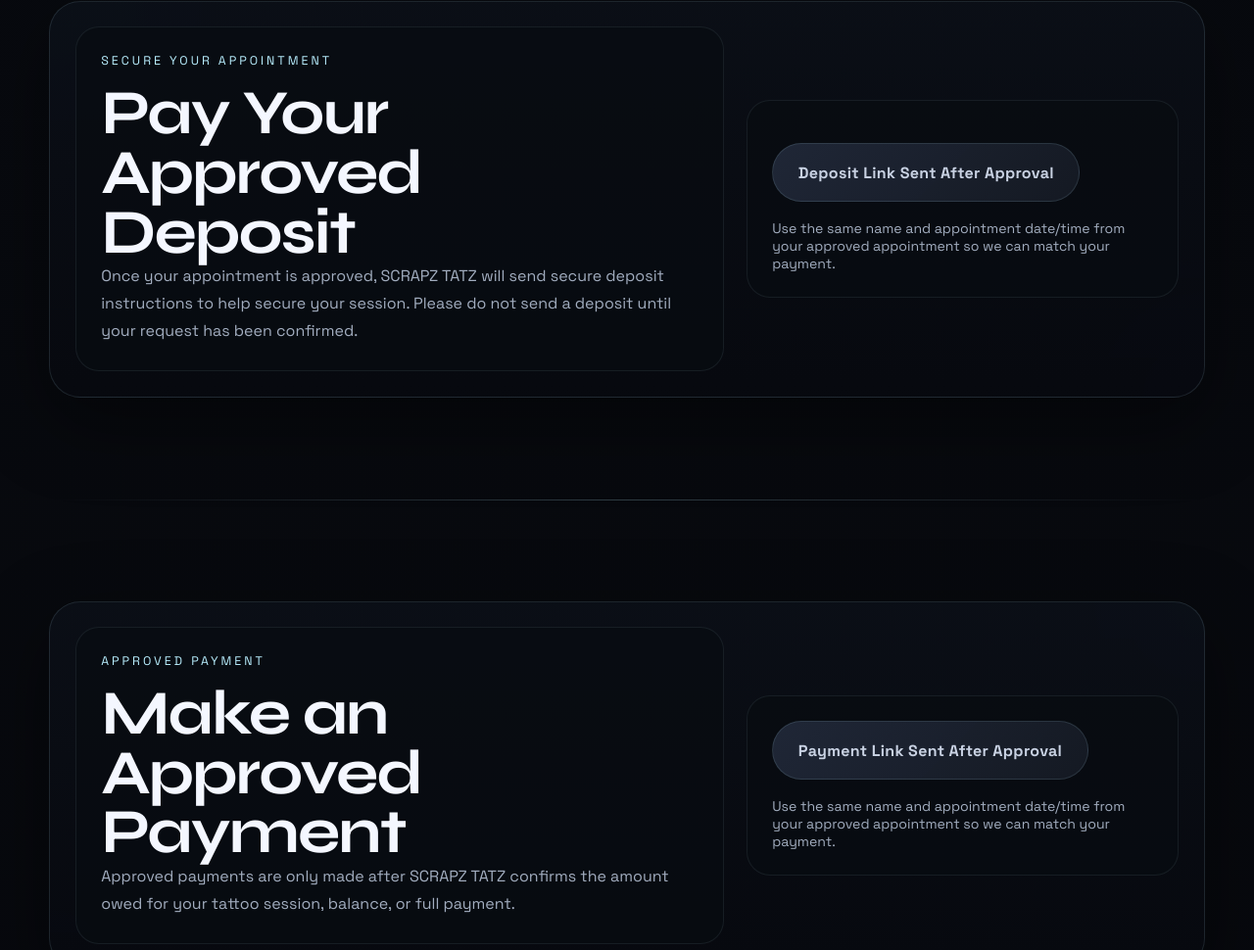
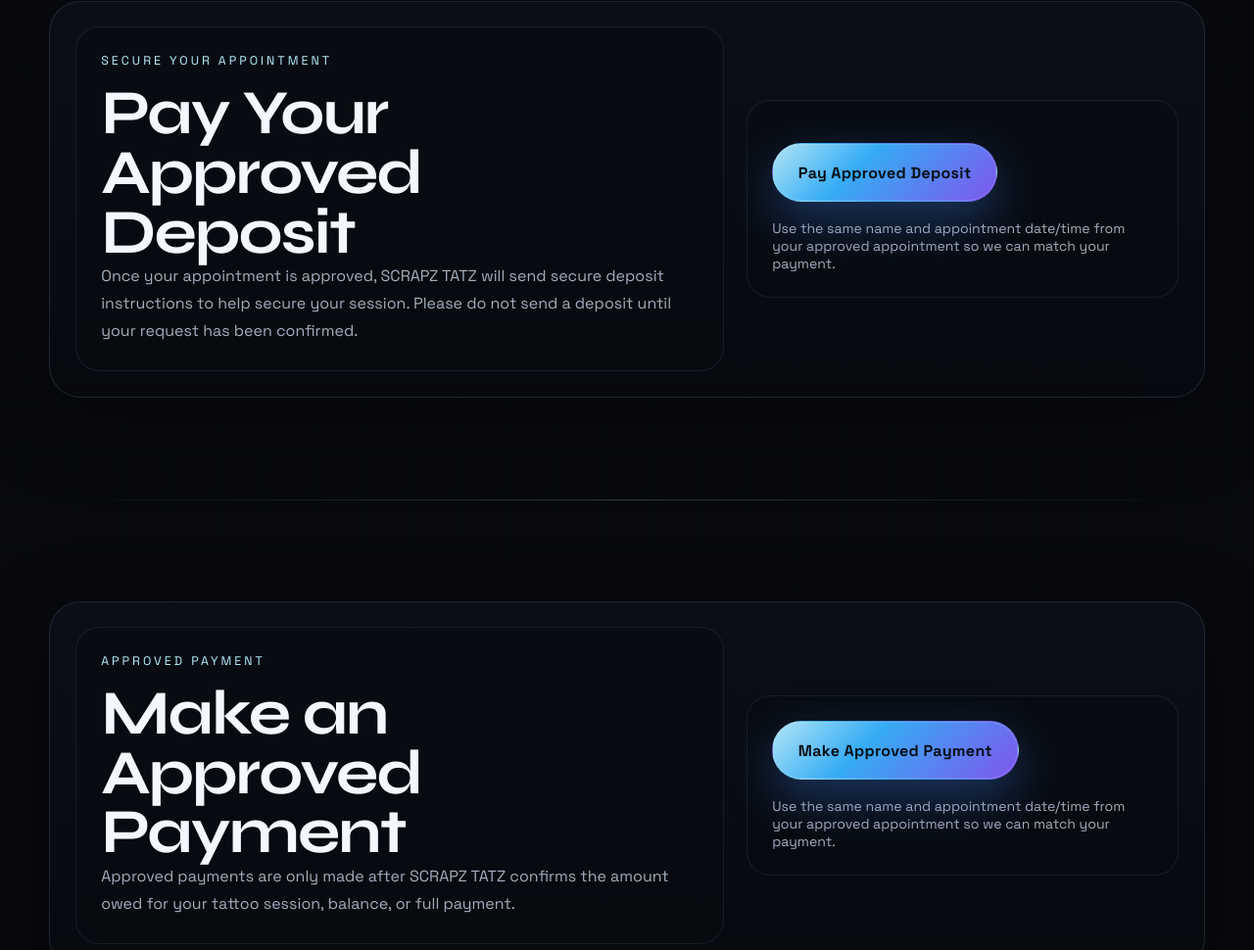
Before and after one commit to ScrapzTatz/scrapz-tatz-website, a plain HTML site: page index.html in a window 1280 px wide. Shown: the part 8232-9202 px from the top of the page at 98% size. Drawn offline with Linux system fonts and the light colour scheme.

Commit message:
Add Stripe links and update payment plan button

```diff
--- a/content.js
+++ b/content.js
@@ -254,10 +254,12 @@
       "",
     paymentMatchNote:
       "Use the same name and appointment date/time from your approved appointment so we can match your payment.",
-    button: {
-      label: "Deposit Link Sent After Approval",
-      // TODO: Replace with Stripe Payment Link for approved deposits.
-    },
+      button: {
+        label: "Pay Approved Deposit",
+        href: "https://buy.stripe.com/fZu9AM1Bj8YL6BL5l20sU00",
+        target: "_blank",
+        rel: "noopener noreferrer",
+      },
   },
   payment: {
     eyebrow: "Approved Payment",
@@ -266,10 +268,12 @@
       "Approved payments are only made after SCRAPZ TATZ confirms the amount owed for your tattoo session, balance, or full payment.",
     paymentMatchNote:
       "Use the same name and appointment date/time from your approved appointment so we can match your payment.",
-    button: {
-      label: "Payment Link Sent After Approval",
-      // TODO: Replace with Stripe Payment Link for approved payments.
-    },
+      button: {
+        label: "Make Approved Payment",
+        href: "https://buy.stripe.com/aFa5kwfs9fn9d096p60sU01",
+        target: "_blank",
+        rel: "noopener noreferrer",
+      },
   },
   paymentPlan: {
     eyebrow: "Payment Plans",
@@ -277,10 +281,10 @@
     intro:
       "Payment plans may be available for larger approved projects. Ask about payment plan options during your appointment request or after SCRAPZ TATZ reviews your project.",
     note:
-      "Payment plans are reviewed case by case and are not automatically approved.",
+      "Payment plans are reviewed case by case. Mention payment plan interest in your appointment request.",
     buttons: [
       {
-        label: "Ask About Payment Plan",
+        label: "Request Payment Plan Review",
         href: "#booking",
         variant: "secondary",
       },
--- a/index.html
+++ b/index.html
@@ -187,8 +187,15 @@
             </div>
             <div class="deposit-action">
               <p class="deposit-note" id="deposit-note"></p>
-              <!-- TODO: After Stripe approval, replace this with the real Stripe Payment Link. -->
-              <span class="button button-disabled deposit-button" id="deposit-button" aria-disabled="true"></span>
+              <a
+  class="button button-primary"
+  id="deposit-button"
+  href="https://buy.stripe.com/fZu9AM1Bj8YL6BL5l20sU00"
+  target="_blank"
+  rel="noopener noreferrer"
+>
+  Pay Approved Deposit
+</a>
               <p class="form-note" id="deposit-payment-match-note"></p>
             </div>
           </div>
@@ -202,8 +209,15 @@
               <p class="section-intro" id="payment-intro"></p>
             </div>
             <div class="payment-action">
-              <!-- TODO: After Stripe approval, replace this with the real Stripe Payment Link. -->
-              <span class="button button-disabled payment-button" id="payment-button" aria-disabled="true"></span>
+              <a
+  class="button button-primary"
+  id="payment-button"
+  href="https://buy.stripe.com/aFa5kwfs9fn9d096p60sU01"
+  target="_blank"
+  rel="noopener noreferrer"
+>
+  Make Approved Payment
+</a>
               <p class="form-note" id="payment-match-note"></p>
             </div>
           </div>
```
